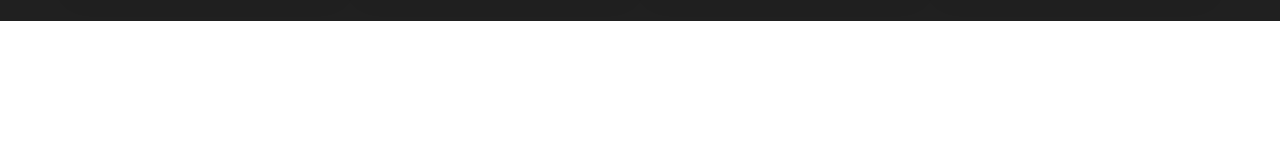
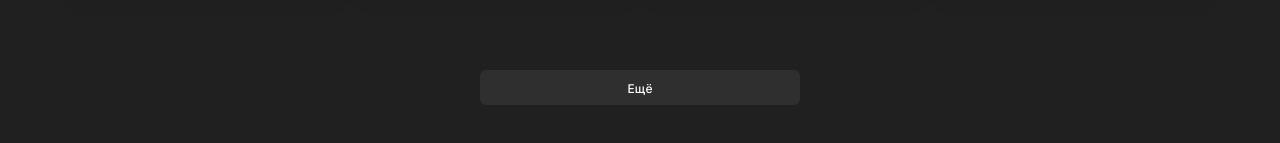
Before and after one commit to Michael2M-dot/movies-explorer-frontend, a React (Create React App) app: page /movies in a window 1280 px wide. Shown: the part 853-996 px from the top of the page. Before the commit the page ends 874 px from the top, so only its background shows below. Built offline with nearby package versions, Linux system fonts and the light colour scheme.

Commit message:
feat: added new  markup and syles for MoviesPreloader

```diff
--- a/src/components/Movies/Movies.css
+++ b/src/components/Movies/Movies.css
@@ -8,7 +8,7 @@
   width: 100vw;
   min-width: 320px;
   max-width: 1280px;
-  height: 100vh;
+  min-height: 100vh;
 
   margin: 0 auto;
   padding: 0 70px;
--- a/src/components/Movies/Movies.js
+++ b/src/components/Movies/Movies.js
@@ -3,6 +3,7 @@ import Header from '../Header/Header';
 import SearchForm from './SearchForm/SearchForm';
 import MoviesCardList from './MoviesCardList/MoviesCardList';
 import MoviesCard from './MoviesCard/MoviesCard';
+import MoviesPreloader from './Preloader/Preloader';
 
 const Movies = () => (
   <>
@@ -12,6 +13,7 @@ const Movies = () => (
       <MoviesCardList>
         <MoviesCard/>
       </MoviesCardList>
+      <MoviesPreloader />
     </div>
   </>
 );
--- a/src/components/Movies/MoviesCard/MoviesCard.css
+++ b/src/components/Movies/MoviesCard/MoviesCard.css
@@ -74,6 +74,16 @@
   background: var(--bg-light-green);
 }
 
+.movie__delete-button {
+  border: 0;
+  border-radius: 0;
+
+  background-image: url('../../../images/movie_delete_button.svg');
+  background-position: center;
+  background-size: contain;
+  background-repeat: no-repeat;
+}
+
 @media screen and (max-width: 1040px) {
   .movie__image {
     min-height: 190px;
--- a/src/components/Movies/MoviesCard/MoviesCard.js
+++ b/src/components/Movies/MoviesCard/MoviesCard.js
@@ -2,11 +2,7 @@ import React, { useState } from 'react';
 import { useRouteMatch } from 'react-router-dom';
 
 const MoviesCard = ({
-  movieCard = {
-    image: 'https://infuture.ru/images/a2363e6fe9dfc7cdad011e90a490b6c1.saturn-rings-translucent.jpg',
-    description: 'Saturn',
-    duration: '1:30',
-  },
+  movieCard,
 }) => {
   const [isLiked, setIsLiked] = useState(false);
 
--- a/src/components/Movies/Preloader/Preloader.css
+++ b/src/components/Movies/Preloader/Preloader.css
@@ -0,0 +1,36 @@
+.movies-preloader {
+  padding: 56px 0 80px;
+
+  display: flex;
+  flex-direction: column;
+  justify-content: center;
+  align-items: center;
+
+  font-family: "Inter", Helvetica, sans-serif;
+}
+
+.movies-preloader__button {
+  max-width: 320px;
+  width: 100%;
+
+  margin: 0 auto;
+  padding: 11px 20px 9px;
+
+  border: 0;
+  border-radius: 6px;
+  box-sizing: border-box;
+
+  background: var(--bg-medium-gray);
+
+  font-weight: 500;
+  font-size: 12px;
+  line-height: 15px;
+  text-align: center;
+  color: var(--tx-white);
+}
+
+@media screen and (max-width: 767px) {
+  .movies-preloader__button {
+    max-width: 240px;
+  }
+}
--- a/src/components/Movies/Preloader/Preloader.js
+++ b/src/components/Movies/Preloader/Preloader.js
@@ -0,0 +1,12 @@
+import React from 'react';
+
+const MoviesPreloader = () => (
+  <section className='movies-preloader'>
+    <button
+      type='button'
+      className='movies-preloader__button'
+    >Ещё</button>
+  </section>
+);
+
+export default MoviesPreloader;
```
Also changed, not shown: src/images/movie_delete_button.svg (added).
